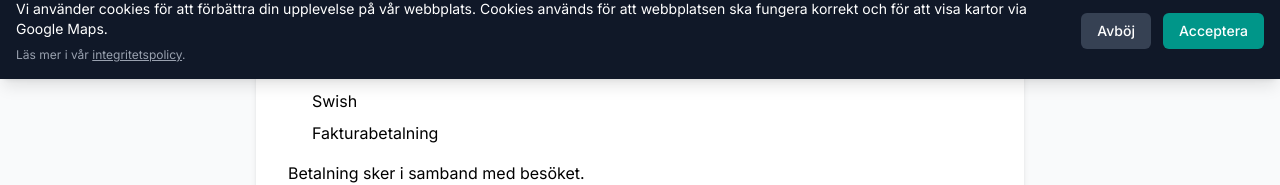
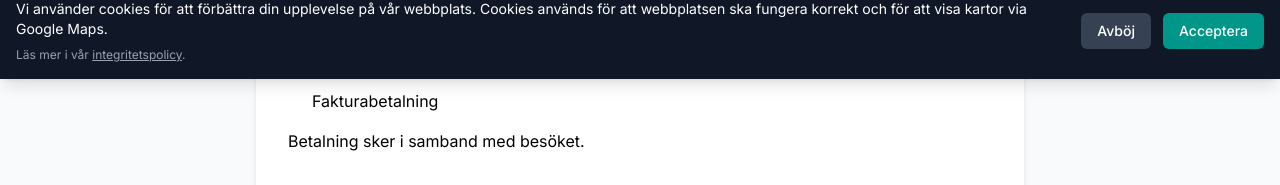
Before and after one commit to Gabrielerixon/kiro-steen, a Next.js app: page /priser in a window 1280 px wide. Shown: the part 721-906 px from the top of the page. Built offline with nearby package versions, Linux system fonts and the light colour scheme; no server answers; the database is empty.

Commit message:
Update page.tsx

```diff
--- a/src/app/priser/page.tsx
+++ b/src/app/priser/page.tsx
@@ -60,7 +60,7 @@ export const metadata = {
                       </p>
                       <ul>
                         <li>Bankkort (Visa, Mastercard)</li>
-                        <li>Swish</li>
+
                         <li>Fakturabetalning</li>
                       </ul>
                       <p>
```
